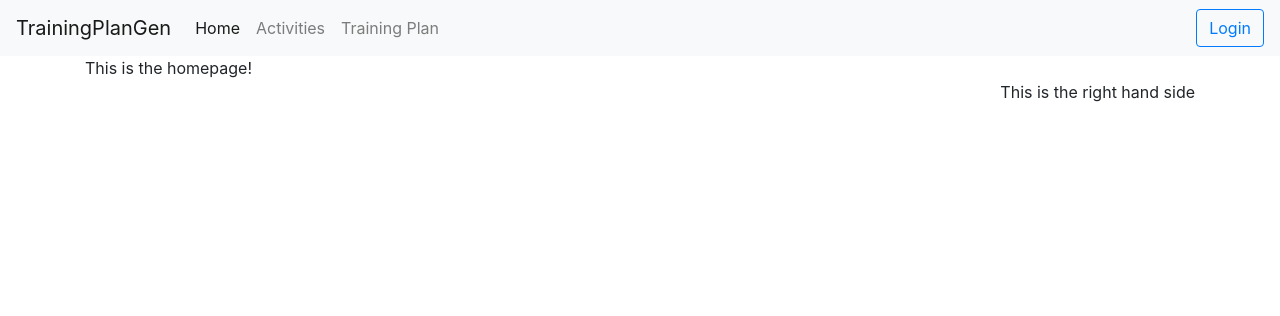
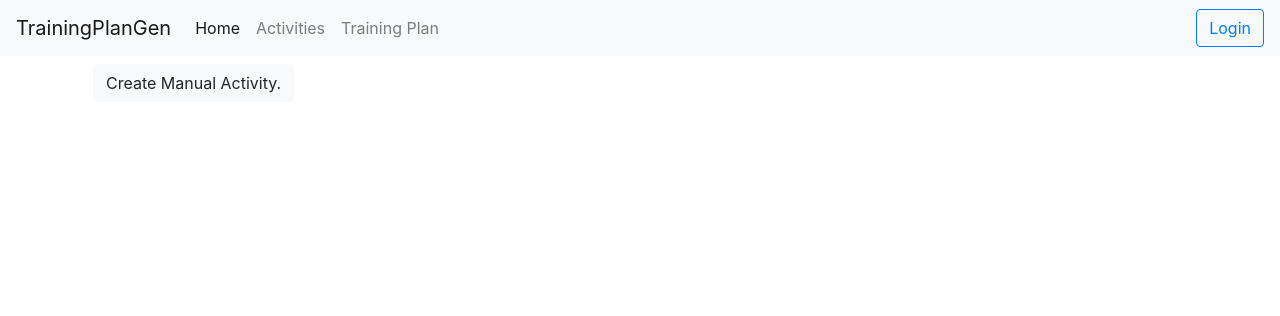
Before and after one commit to aceagles/training-plan-gen, a Django app: page / in a window 1280 px wide. Shown: the top 316 px of the page. Run offline with Django 4.2, Linux system fonts and the light colour scheme; some libraries are stand-ins or nearby versions.

Commit message:
Activity detail and create views

```diff
--- a/TrainingPlanGen/urls.py
+++ b/TrainingPlanGen/urls.py
@@ -15,7 +15,7 @@ Including another URLconf
 """
 from django.contrib import admin
 from django.urls import include, path
-from .views import ActivitiesView
+from .views import ActivitiesView, ActivityView, CreateActivity
 
 from . import views
 
@@ -24,5 +24,7 @@ urlpatterns = [
     path("admin/", admin.site.urls),
     path("account/", include("account.urls")),
     path("plan/", include("training_plan.urls")),
-    path("activities/", ActivitiesView.as_view(), name='activities')
+    path("activities/", ActivitiesView.as_view(), name='activities'),
+    path("activities/<int:pk>/", ActivityView.as_view(), name="activity_detail"),
+    path("activities/create/", CreateActivity.as_view(), name="activity_create")
 ]
--- a/TrainingPlanGen/views.py
+++ b/TrainingPlanGen/views.py
@@ -1,7 +1,11 @@
 from django.shortcuts import render
 from django.views.generic import ListView
+from django.views.generic.detail import DetailView
 from plan_generator.models import Activity
 from django.contrib.auth.mixins import LoginRequiredMixin
+from django.views.generic import edit
+from django.urls import reverse_lazy
+from datetime import datetime
 # Create your views here.
 
 
@@ -17,3 +21,19 @@ class ActivitiesView(LoginRequiredMixin, ListView):
 
     def get_queryset(self):
         return self.request.user.profile.activity.all().order_by('-start_time')
+
+class ActivityView(LoginRequiredMixin, DetailView):
+    template_name = "TrainingPlanGen/activity_detail.html"
+    model = Activity
+
+class CreateActivity(edit.CreateView):
+    model = Activity
+    fields = ("name", "duration", "distance", "ascent", "activity_type")
+    template_name = "TrainingPlanGen/activity_create.html"
+
+    def get_success_url(self) -> str:
+        return reverse_lazy('activity_detail', kwargs={"pk": self.object.pk})
+    def form_valid(self, form):
+        form.instance.start_time = datetime.now()
+        form.instance.profile = self.request.user.profile
+        return super().form_valid(form)
--- a/templates/TrainingPlanGen/activities.html
+++ b/templates/TrainingPlanGen/activities.html
@@ -4,7 +4,7 @@
 {% for activity in page_obj %}
 
 <div class="border my-1 rounded p-2 text-center">
-    <a href="#">{{activity.name}}</a> |
+    <a href="{% url 'activity_detail' pk=activity.id %}">{{activity.name}}</a> |
     {{activity.start_time}} |
     {{activity.distance}}km |
     {{activity.duration}}
--- /dev/null
+++ b/templates/TrainingPlanGen/activity_detail.html
@@ -0,0 +1,5 @@
+{% extends 'base.html' %}
+{% block content %}
+{{object.name}}
+
+{% endblock content %}
--- a/templates/TrainingPlanGen/index.html
+++ b/templates/TrainingPlanGen/index.html
@@ -1,4 +1,9 @@
 {% extends 'base.html' %}
-{% block content %}This is the homepage!
-<div class="text-right">This is the right hand side</div>
+{% block content %}
+
+<div class="p-2">
+    <a href="{% url 'activity_create' %}">
+    <button type="button" class="btn btn-light">Create Manual Activity.</button>
+</a>
+</div>
 {% endblock content %}
```
Also changed, not shown: plan_generator/models.py (+4 -3 lines), templates/TrainingPlanGen/activity_create.html (added, +9 -0 lines).
